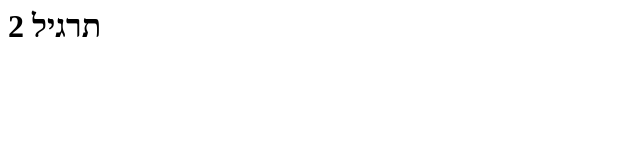
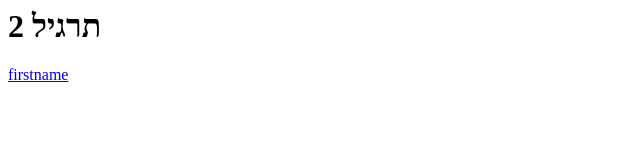
Before and after one commit to idanhacm/ClassWork_2, a plain HTML site: page index.html in a window 1280 px wide. Shown: the full height of the page, 0-640 px from the left. Drawn offline with Linux system fonts and the light colour scheme.

Commit message:
Update index.html

```diff
--- a/index.html
+++ b/index.html
@@ -1 +1,2 @@
 <h1>תרגיל 2</h1>
+<a href="firstname.html">firstname</a>
```
